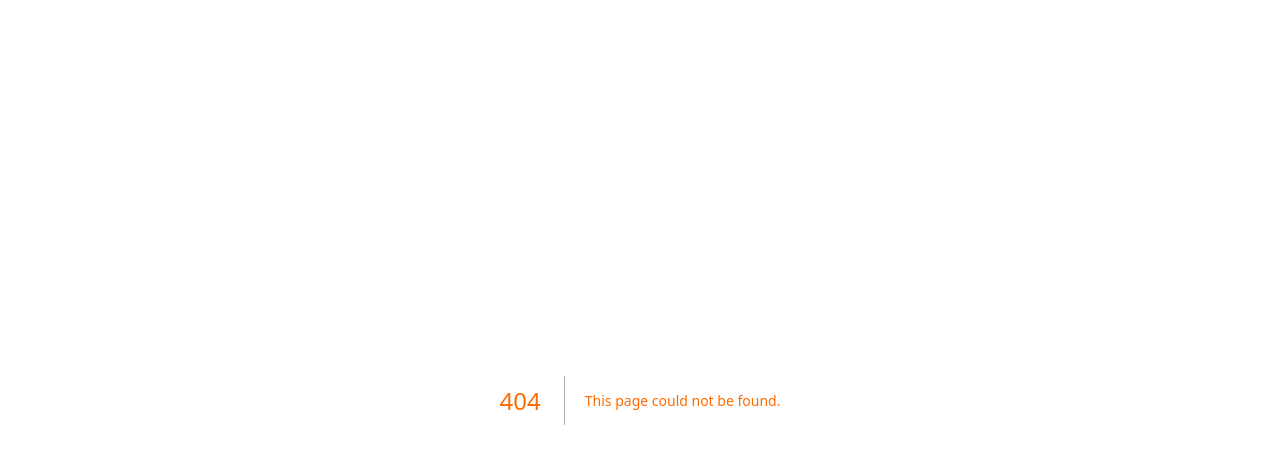
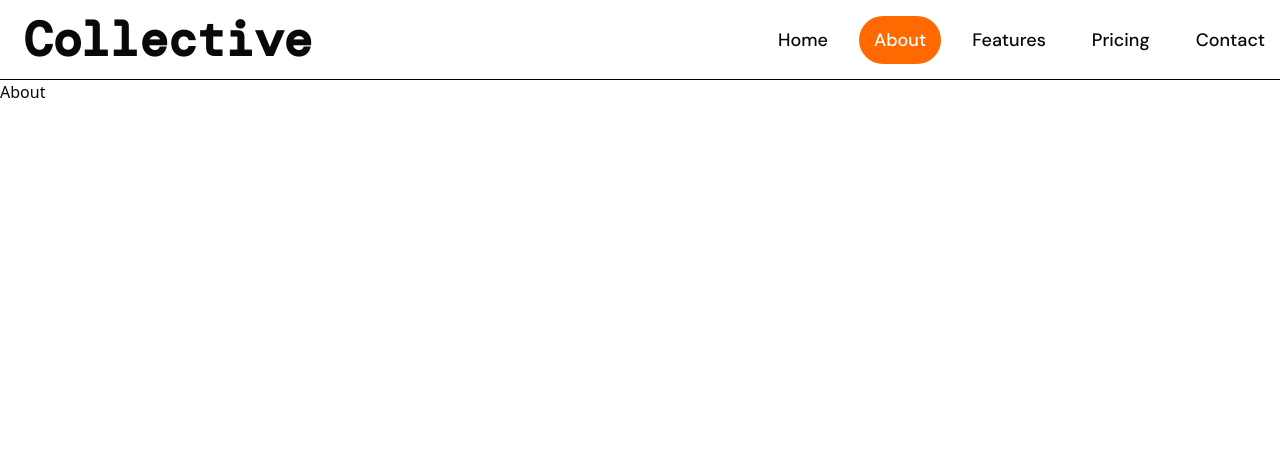
Before and after one commit to jonyBhatt/collective, a Next.js app: page /about in a window 1280 px wide. Before the commit this address had no page. Shown: the top 464 px of the page. Built offline with nearby package versions, Linux system fonts and the light colour scheme; a web font is replaced by a local one.

Commit message:
All pages in home route

```diff
--- /dev/null
+++ b/src/app/(Home)/about/page.tsx
@@ -0,0 +1,3 @@
+export default function About() {
+  return <div>About</div>;
+}
--- /dev/null
+++ b/src/app/(Home)/contact/page.tsx
@@ -0,0 +1,3 @@
+export default function Contact() {
+  return <div>Contact</div>;
+}
--- /dev/null
+++ b/src/app/(Home)/features/page.tsx
@@ -0,0 +1,3 @@
+export default function Features() {
+  return <div>Features</div>;
+}
--- /dev/null
+++ b/src/app/(Home)/pricing/page.tsx
@@ -0,0 +1,3 @@
+export default function Pricing() {
+  return <div>Pricing</div>;
+}
```
